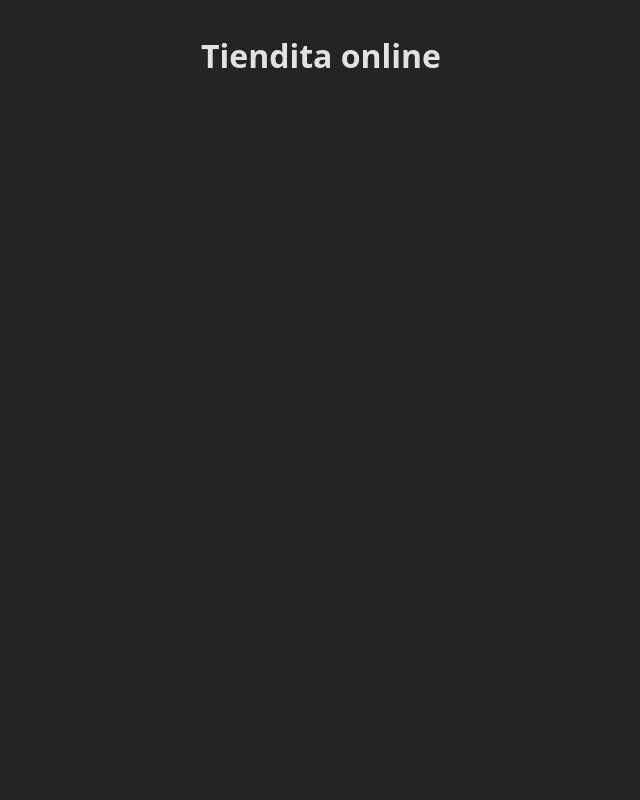
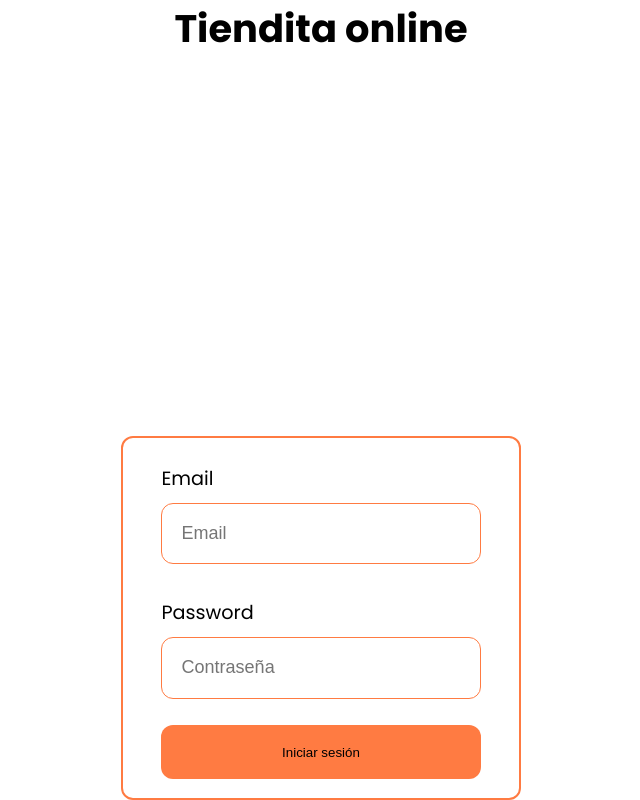
Before and after one commit to arrebolawork/frontendE-commerce, a React (Vite) app: page / in a window 1280 px wide. Before the commit this address had no page. Shown: the whole page, without its empty margins (319-959 px from the left). Built offline with nearby package versions, Linux system fonts and the light colour scheme.

Commit message:
creating login form styles

```diff
--- a/src/App.css
+++ b/src/App.css
@@ -1,6 +1,9 @@
 #root {
-  max-width: 1280px;
   margin: 0 auto;
-  padding: 2rem;
   text-align: center;
+  display: flex;
+  flex-direction: column;
+  align-items: center;
+  justify-content: space-between;
+  height: 100vh;
 }
--- a/src/App.jsx
+++ b/src/App.jsx
@@ -1,16 +1,14 @@
-
-import { BrowserRouter as Router, Routes, Route } from "react-router-dom";
-import "./App.css";
-import LoginForm from "./components/LoginForm";
+import { BrowserRouter as Router, Routes, Route } from 'react-router-dom';
+import './App.css';
+import LoginForm from './components/login/LoginForm';
 function App() {
   return (
     <Router>
-      {/* <Header /> */}
+      {/* <Header /> */} <h1>Tiendita online</h1>
       <main>
-        <h1>Tiendita online</h1>
         <Routes>
-          {/* <Route path='/' element={<HomeView />} />
-          <Route path='/home' element={<HomeView />} />
+          <Route path="/" element={<LoginForm />} />
+          {/* <Route path='/home' element={<HomeView />} />
           <Route path='/login' element={<LoginView />} />
           <Route path='/register' element={<RegisterView />} />
           <Route path='/profile' element={<ProfileView />} />
--- a/src/components/LoginForm.jsx
+++ /dev/null
@@ -1,21 +0,0 @@
-import { useContext, useState } from "react";
-import { UserContext } from "../context/UserContext";
-
-export default function LoginForm() {
-  const { login } = useContext(UserContext);
-  const [email, setEmail] = useState("");
-  const [passwd, setPasswd] = useState("");
-
-  const handleSubmit = (e) => {
-    e.preventDefault();
-    login(email, passwd);
-  };
-
-  return (
-    <form onSubmit={handleSubmit}>
-      <input type='email' value={email} onChange={(e) => setEmail(e.target.value)} placeholder='Email' required />
-      <input type='password' value={passwd} onChange={(e) => setPasswd(e.target.value)} placeholder='Contraseña' required />
-      <button type='submit'>Iniciar sesión</button>
-    </form>
-  );
-}
--- /dev/null
+++ b/src/components/login/LoginForm.jsx
@@ -0,0 +1,43 @@
+import { useContext, useState } from 'react';
+import { UserContext } from '../../context/UserContext';
+import './LoginForm.scss';
+
+export default function LoginForm() {
+  const { login } = useContext(UserContext);
+  const [email, setEmail] = useState('');
+  const [passwd, setPasswd] = useState('');
+
+  const handleSubmit = (e) => {
+    e.preventDefault();
+    login(email, passwd);
+  };
+
+  return (
+    <form onSubmit={handleSubmit} className="formularioContainer">
+      <div className="inputContainer">
+        <label htmlFor="email">Email</label>
+        <input
+          type="email"
+          value={email}
+          onChange={(e) => setEmail(e.target.value)}
+          placeholder="Email"
+          required
+        />
+      </div>
+      <div className="inputContainer">
+        <label htmlFor="passwd">Password</label>
+        <input
+          type="password"
+          value={passwd}
+          onChange={(e) => setPasswd(e.target.value)}
+          placeholder="Contraseña"
+          required
+        />
+      </div>
+
+      <button type="submit" className="submitButton">
+        Iniciar sesión
+      </button>
+    </form>
+  );
+}
--- /dev/null
+++ b/src/components/login/LoginForm.scss
@@ -0,0 +1,35 @@
+.formularioContainer {
+  display: flex;
+  flex-direction: column;
+  align-items: center;
+  gap: 1rem;
+  min-width: 400px;
+  max-width: 700px;
+  border: 2px solid #ff7b42;
+  border-radius: 12px;
+  padding: 1rem 2rem;
+  & input {
+    padding: 1rem;
+    border: 1px solid #ff7b42;
+    border-radius: 12px;
+    width: 100%;
+    font-size: large;
+  }
+}
+
+.inputContainer {
+  display: flex;
+  flex-direction: column;
+  align-items: start;
+  gap: 0.5em;
+  width: 100%;
+  padding: 0.4rem 0rem;
+}
+
+.submitButton {
+  background-color: #ff7b42;
+  border: none;
+  border-radius: 12px;
+  padding: 1rem;
+  width: 100%;
+}
--- a/src/index.css
+++ b/src/index.css
@@ -1,14 +1,13 @@
+@import url('https://fonts.googleapis.com/css2?family=Lato:ital,wght@0,100;0,300;0,400;0,700;0,900;1,100;1,300;1,400;1,700;1,900&family=Poppins:ital,wght@0,100;0,200;0,300;0,400;0,500;0,600;0,700;0,800;0,900;1,100;1,200;1,300;1,400;1,500;1,600;1,700;1,800;1,900&family=Roboto+Mono:ital,wght@0,100..700;1,100..700&display=swap');
+
 :root {
-  font-family: system-ui, Avenir, Helvetica, Arial, sans-serif;
+  font-family: 'Poppins', system-ui, Avenir, Helvetica, Arial, sans-serif;
   line-height: 1.5;
   font-weight: 400;
-
-  color-scheme: light dark;
-  color: rgba(255, 255, 255, 0.87);
-  background-color: #242424;
-
+  font-size: larger;
   font-synthesis: none;
   text-rendering: optimizeLegibility;
+
   -webkit-font-smoothing: antialiased;
   -moz-osx-font-smoothing: grayscale;
 }
```
